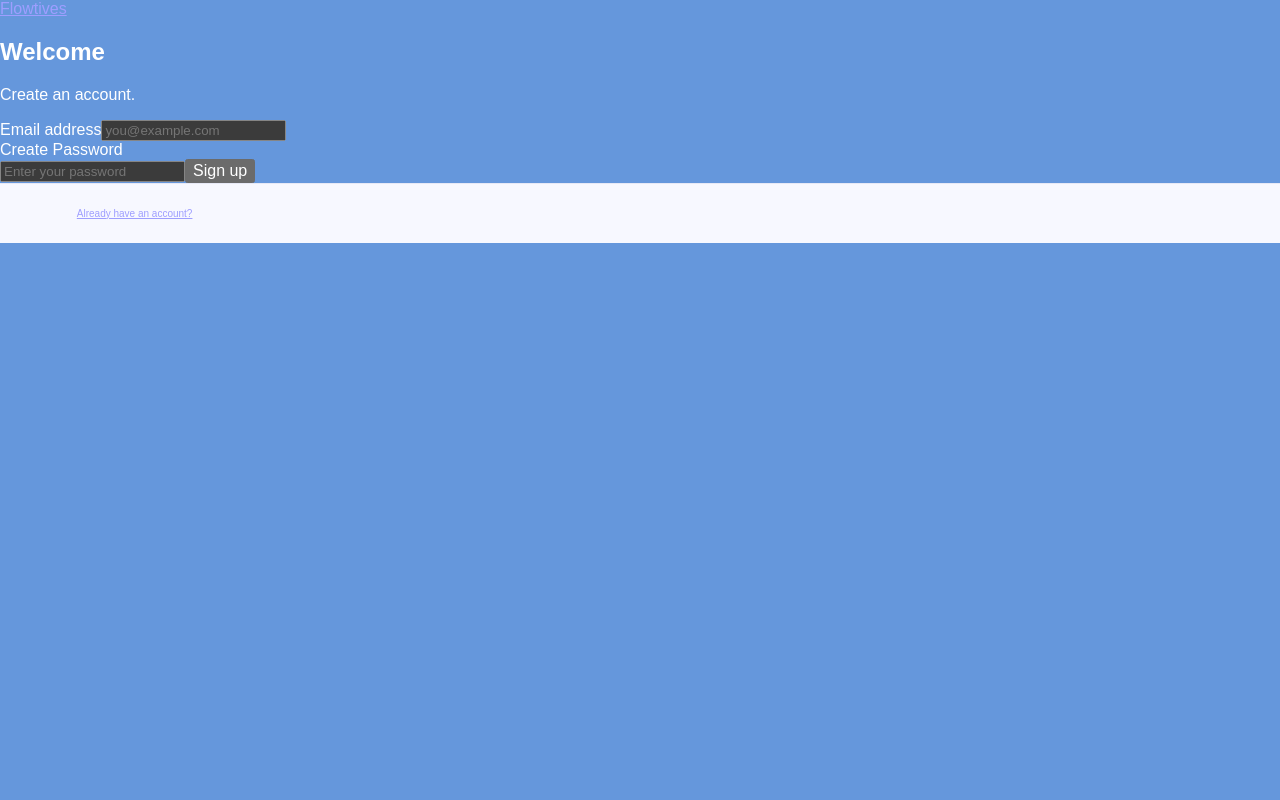
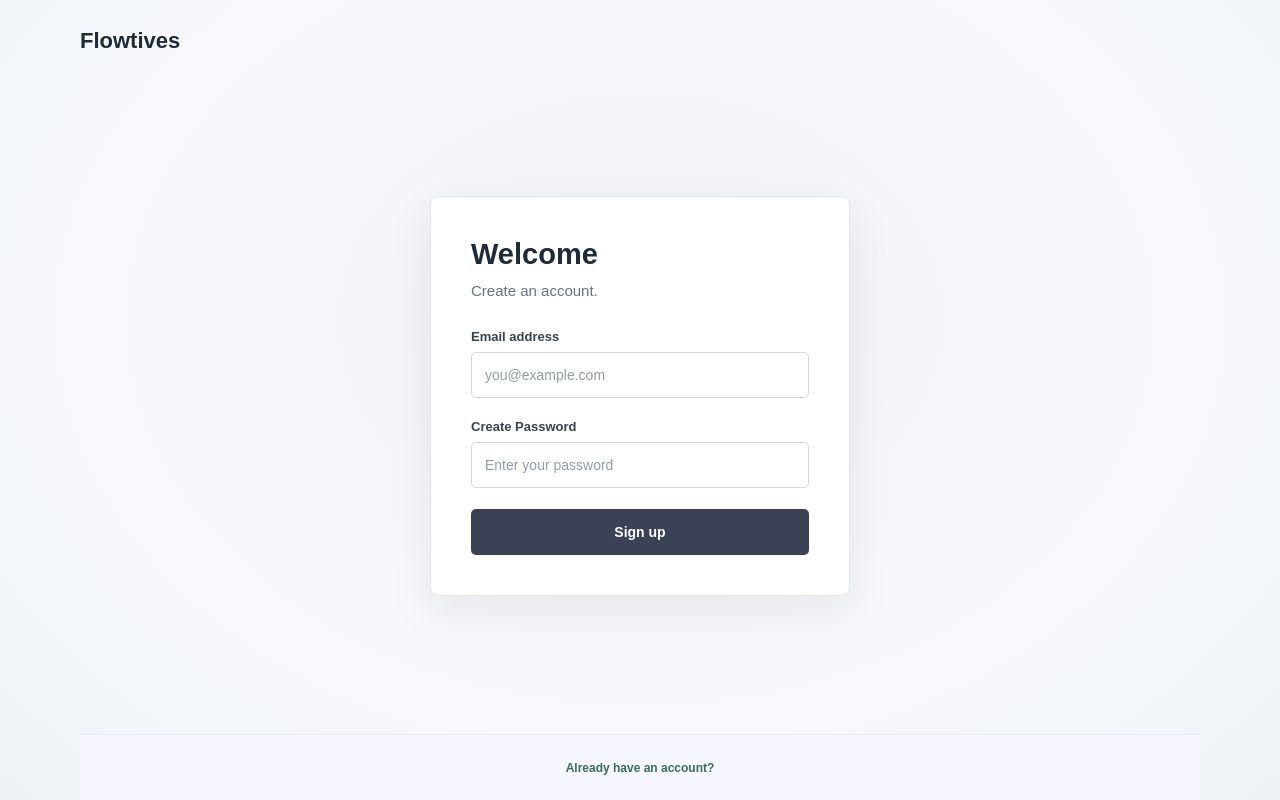
Before and after one commit to 123674/Flowtives, a Next.js app: page /signup in a window 1280 px wide. Built offline with nearby package versions, Linux system fonts and the light colour scheme.

Commit message:
added signup page

```diff
--- a/src/app/globals.css
+++ b/src/app/globals.css
@@ -1419,3 +1419,190 @@ footer > span:last-child {
     transition-duration: 0.01ms !important;
   }
 }
+
+.signup-page {
+  min-height: 100vh;
+  display: flex;
+  flex-direction: column;
+  color: #202b39;
+  background: radial-gradient(ellipse at 50% 40%, #f0f1f3 0%, #f7f9fc 62%, #edf2f7 100%);
+}
+
+.signup-header {
+  width: min(100% - 48px, 1120px);
+  margin: 0 auto;
+  display: flex;
+  align-items: center;
+  justify-content: space-between;
+}
+.signup-footer {
+  width: min(100% - 48px, 1120px);
+  margin: 0 auto;
+  display: flex;
+  align-items: center;
+  justify-content: center;
+}
+
+.signup-header {
+  min-height: 82px;
+}
+
+.signup-brand {
+  color: #202b39;
+  font-size: 22px;
+  font-weight: 750;
+  text-decoration: none;
+}
+
+.signup-brand span {
+  color: #487c69;
+}
+
+.signup-content {
+  flex: 1;
+  display: grid;
+  place-items: center;
+  padding: 40px 24px 64px;
+}
+
+.signup-panel {
+  width: min(100%, 420px);
+  padding: 40px;
+  border: 1px solid #e3e8ed;
+  border-radius: 8px;
+  background: #fff;
+  box-shadow: 0 16px 48px rgba(30, 48, 64, 0.07);
+}
+
+.signup-panel h1 {
+  margin: 0;
+  font-size: 29px;
+  line-height: 1.2;
+  font-weight: 650;
+}
+
+.signup-description {
+  margin: 10px 0 30px;
+  color: #667382;
+  font-size: 15px;
+}
+
+.signup-form {
+  display: flex;
+  flex-direction: column;
+}
+
+.signup-form > label,
+.signup-password-label label {
+  margin-bottom: 8px;
+  color: #344252;
+  font-size: 13px;
+  font-weight: 600;
+}
+
+.signup-form > input {
+  width: 100%;
+  height: 46px;
+  margin-bottom: 21px;
+  padding: 0 13px;
+  border: 1px solid #cfd7df;
+  border-radius: 5px;
+  outline: none;
+  background: #fff;
+  color: #9CA1B4;
+  font: inherit;
+  font-size: 14px;
+}
+
+.signup-form > input::placeholder {
+  color: #929daa;
+}
+
+.signup-form > input:focus {
+  border-color: #487c69;
+  box-shadow: 0 0 0 3px rgba(72, 124, 105, 0.14);
+}
+
+.signup-password-label {
+  display: flex;
+  align-items: baseline;
+  justify-content: space-between;
+}
+
+.signup-password-label a,
+.signup-signup a,
+.signup-footer a {
+  color: #376d59;
+  font-size: 13px;
+  font-weight: 600;
+  text-decoration: none;
+}
+
+.signup-password-label a:hover,
+.signup-signup a:hover,
+.signup-footer a:hover {
+  text-decoration: underline;
+}
+
+.signup-remember {
+  display: flex;
+  align-items: center;
+  gap: 9px;
+  margin: 0 0 23px;
+  color: #495766;
+  font-size: 13px;
+}
+
+.signup-remember input {
+  width: 15px;
+  height: 15px;
+  margin: 0;
+  accent-color: #376d59;
+}
+
+.signup-submit {
+  min-height: 46px;
+  border: 0;
+  border-radius: 5px;
+  background: #3b4256;
+  color: #fff;
+  font-size: 14px;
+  font-weight: 650;
+  transition: background 150ms ease;
+}
+
+.signup-submit:hover {
+  background: #2c5d4b;
+}
+
+.signup-signup {
+  margin: 25px 0 0;
+  color: #667382;
+  text-align: center;
+  font-size: 13px;
+}
+
+.signup-footer {
+  min-height: 66px;
+  color: #778391;
+  font-size: 12px;
+}
+
+.signup-footer a {
+  font-size: 12px;
+}
+
+@media (max-width: 520px) {
+  .signup-header,
+  .signup-footer {
+    width: min(100% - 36px, 1120px);
+  }
+
+  .signup-content {
+    padding: 24px 18px 42px;
+  }
+
+  .signup-panel {
+    padding: 30px 24px;
+  }
+}
```
